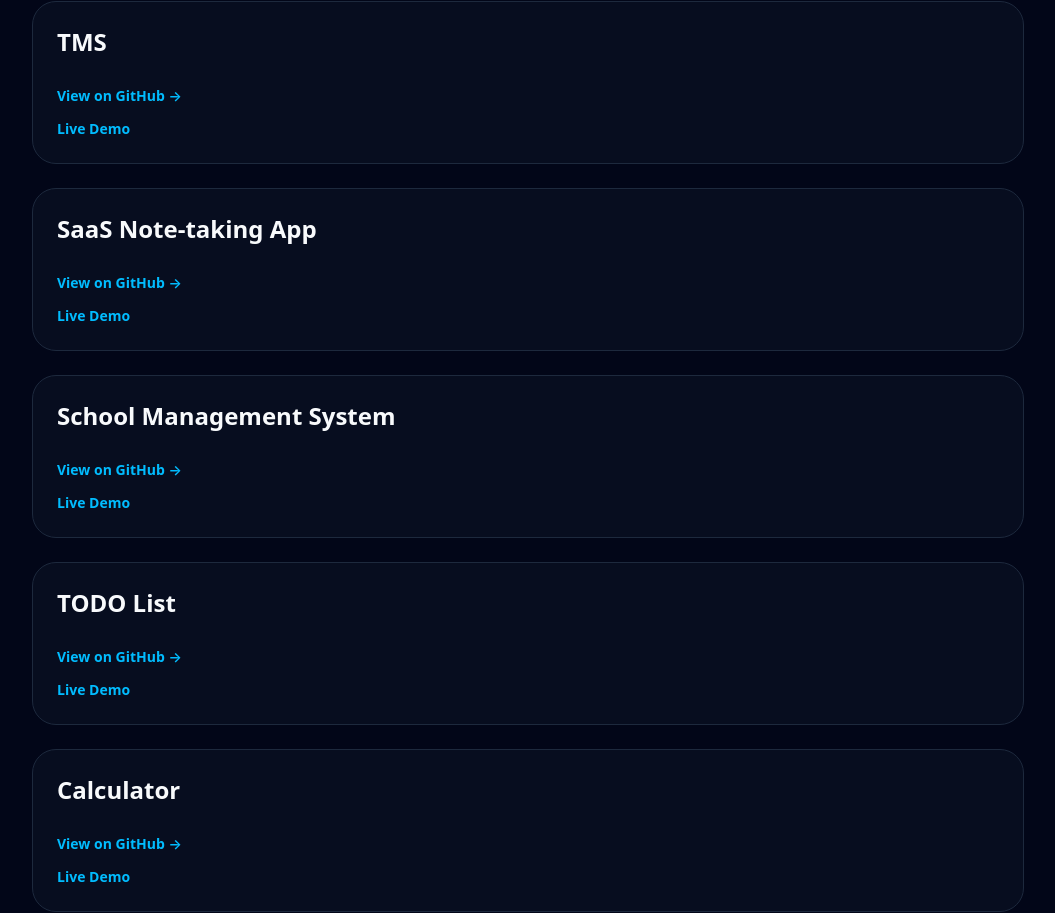
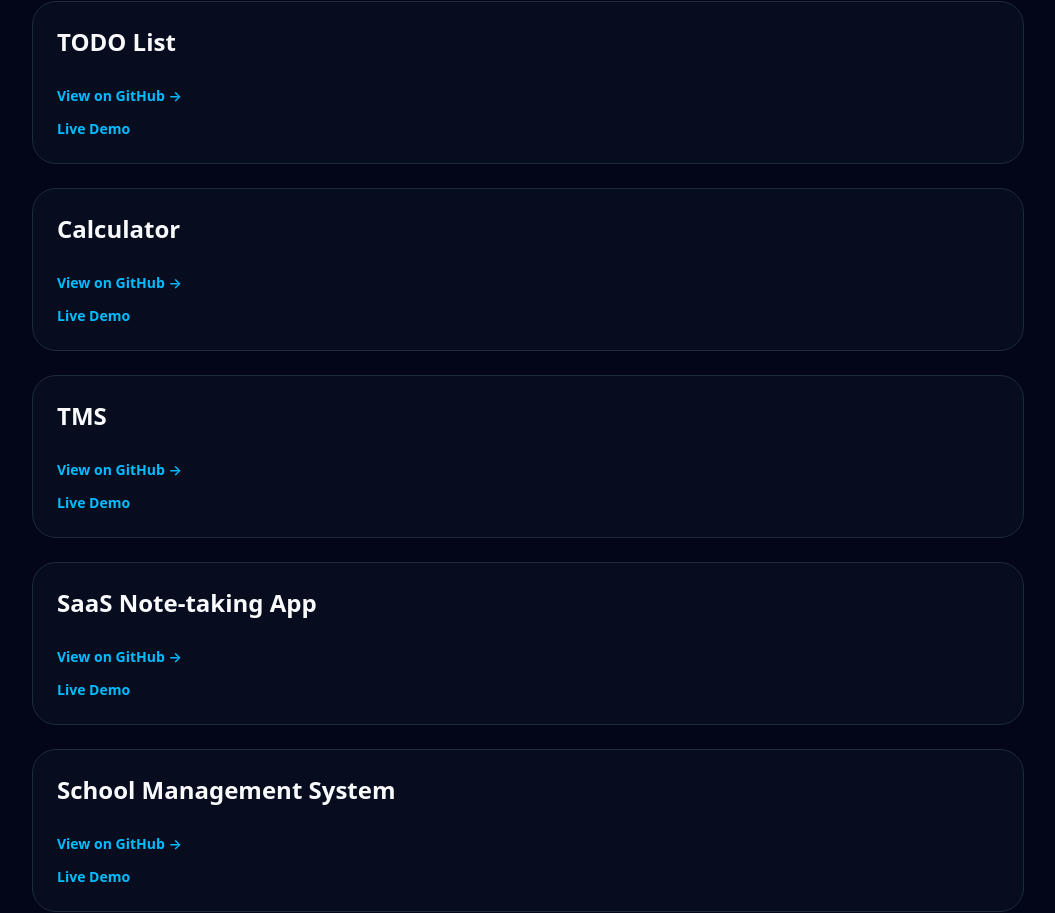
Before and after one commit to AzizRahmanZiar/portfolio-, a React (Vite) app: page /projects in a window 1280 px wide. Shown: the part 276-1189 px from the top of the page, without its empty margins (112-1167 px from the left). Built offline with nearby package versions, Linux system fonts and the light colour scheme.

Commit message:
project list updated

```diff
--- a/src/pages/Projects.jsx
+++ b/src/pages/Projects.jsx
@@ -1,5 +1,15 @@
 function Projects() {
   const projects = [
+    {
+      title: 'TODO List',
+      github: 'https://github.com/AzizRahmanZiar/TODO-List.git',
+      liveDemo: 'https://todo-list-five-theta-64.vercel.app',
+    },
+    {
+      title: 'Calculator',
+      github: 'https://github.com/AzizRahmanZiar/Calculator.git',
+      liveDemo: 'https://calculator-phi-swart-99.vercel.app',
+    },
     {
       title: 'TMS',
       github: 'https://github.com/AzizRahmanZiar/TMS',
@@ -14,16 +24,6 @@ function Projects() {
       title: 'School Management System',
       github: 'https://github.com/AzizRahmanZiar/School-management-system',
       liveDemo: '',
-    },
-    {
-      title: 'TODO List',
-      github: 'https://github.com/AzizRahmanZiar/TODO-List.git',
-      liveDemo: 'https://todo-list-five-theta-64.vercel.app',
-    },
-    {
-      title: 'Calculator',
-      github: 'https://github.com/AzizRahmanZiar/Calculator.git',
-      liveDemo: 'https://calculator-phi-swart-99.vercel.app',
     },
   ];
 
```
